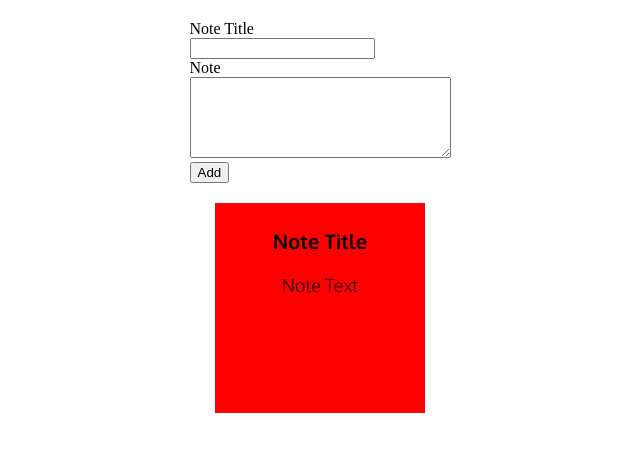
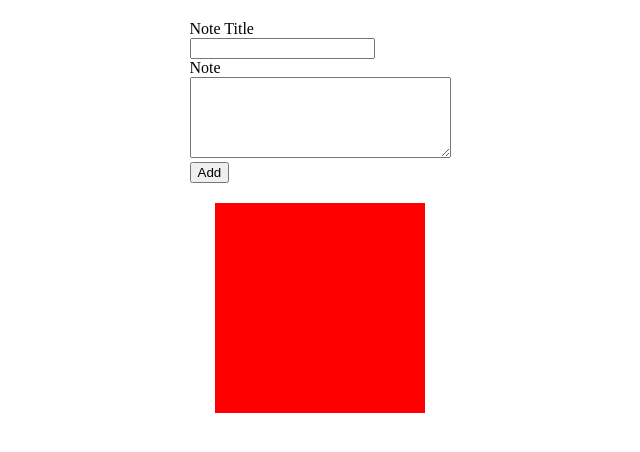
Before and after one commit to akaditya394/sticky-notes, a React (Create React App) app: page / in a window 1280 px wide. Shown: the top 452 px of the page, without its empty margins (320-960 px from the left). Built offline with nearby package versions, Linux system fonts and the light colour scheme.

Commit message:
props added to note

```diff
--- a/src/App.js
+++ b/src/App.js
@@ -11,7 +11,7 @@ const App = () => {
   return (
     <div className={styles.flexbox}>
       <AddNote />
-      <Note  />
+      <Note title={notes.title} text={notes.text}  />
     </div>
   );
 };
--- a/src/components/Note/Note.jsx
+++ b/src/components/Note/Note.jsx
@@ -1,12 +1,12 @@
 import React from "react";
 import styles from "./Note.module.css";
 
-const Note = () => {
+const Note = (props) => {
   return (
     <div>
       <div className={styles.note}>
-        <h3>Note Title</h3>
-        <p> Note Text</p>
+        <h3>{props.title}</h3>
+        <p>{props.text}</p>
       </div>
     </div>
   );
```
